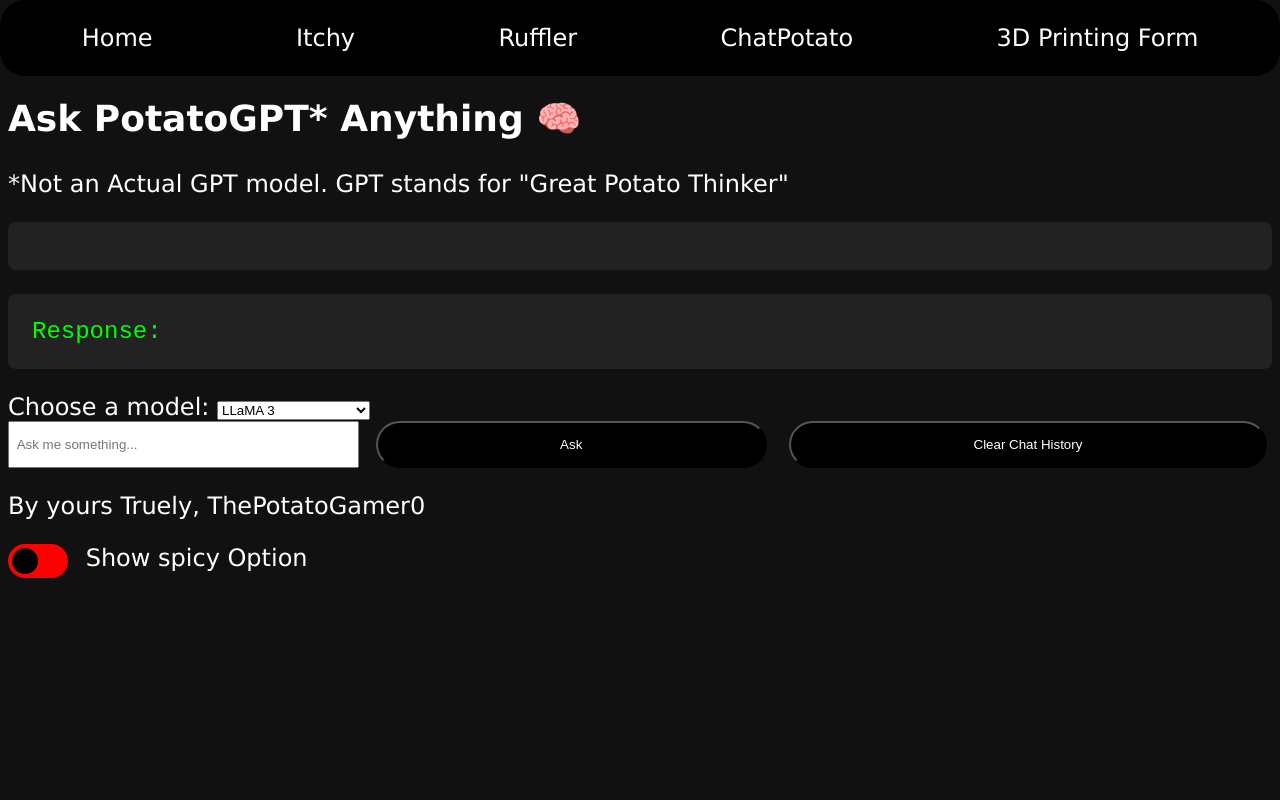
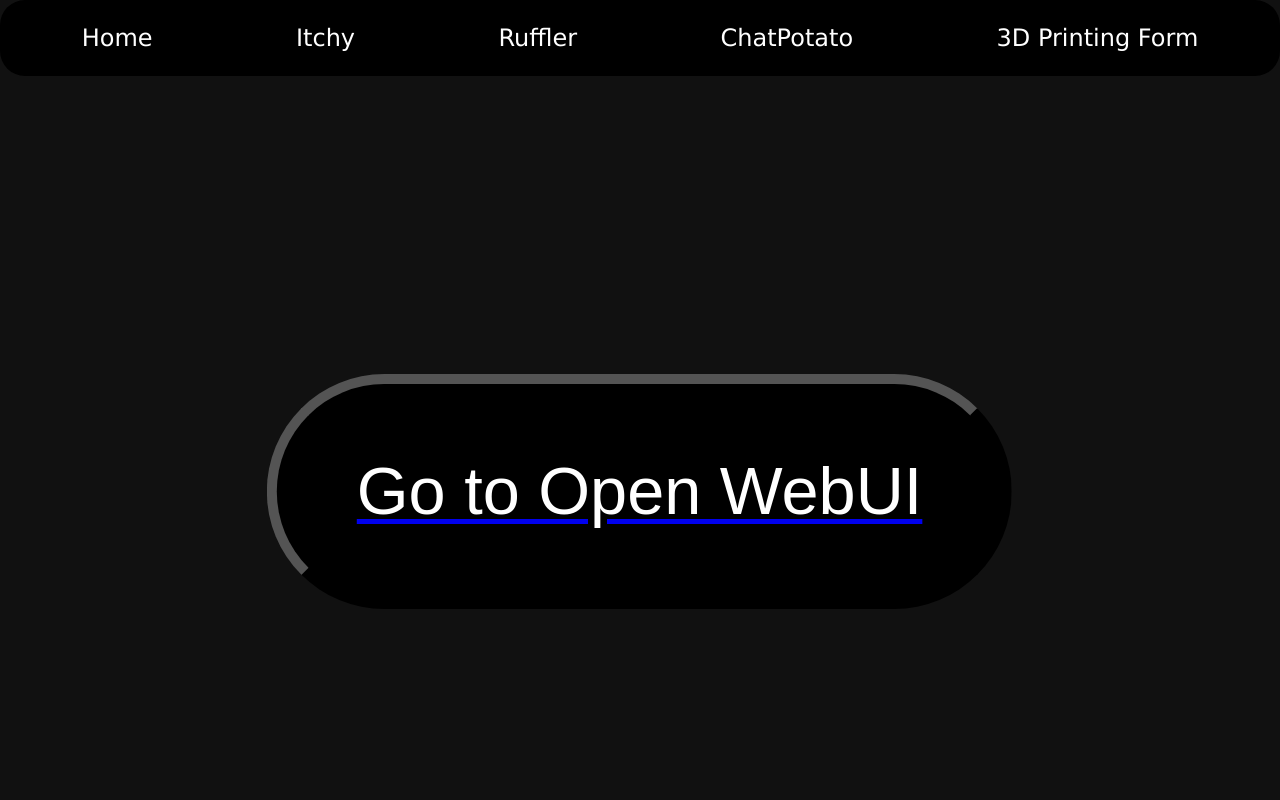
Before and after one commit to ThePotatoGamer0/ChatPotato, a plain HTML site: page index.htm in a window 1280 px wide. Shown: the top 800 px of the page. Drawn offline with Linux system fonts and the light colour scheme.

Commit message:
Update to Open Web-UI

```diff
--- a/index.htm
+++ b/index.htm
@@ -25,30 +25,10 @@
   </div>
 
   <div class="content">
-    <div>
-    <h2>Ask PotatoGPT* Anything 🧠</h2>
-    <p>*Not an Actual GPT model. GPT stands for "Great Potato Thinker"</p>
-    <pre id="chat-history" style="white-space: pre-wrap; margin-top: 1em; background: #222; color: #0f0; padding: 1em; border-radius: 8px;">History:\n</pre>
-    <pre id="response" style="white-space: pre-wrap; margin-top: 1em; background: #222; color: #0f0; padding: 1em; border-radius: 8px;">Response:</pre>
-    <label for="model-select">Choose a model:</label>
-    <select id="model-select">
-      <option value="llama3">LLaMA 3</option>
-      <option value="llama2">LLaMA 2</option>
-      <option value="mistral">Mistral</option>
-      <option value="gemma">Gemma (Tiny Gemini)</option>
-      <option value="phi3">Phi 3</option>
-      <option value="command-r">Command-r</option>
-      <option value="mixtral">Mixtral</option>
-      <option value="deepseek-r1">Deepseek-R1</option>
-      <option value="benevolentjoker/nsfwvanessa">Vanessa</option>
-      <option value="benevolentjoker/nsfwmonika">Monika</option>
-    </select>
-    <form id="ai-form" style="display: flex; gap: 0.5em; flex-wrap: wrap;">
-      <input type="text" id="prompt" placeholder="Ask me something..." style="flex: 1; padding: 0.5em;" required />
-      <button type="submit" class="button">Ask</button>
-      <button type="button" id="clear-chat-history" class="button">Clear Chat History</button>
-    </form>
-    </div>
+
+  <a href="https://ai.potatogamer.uk">
+    <button class="button" style="scale: 5; margin-top: 50vh; margin-bottom: 50vh; margin-left: auto; margin-right: auto;">Go to Open WebUI</button>
+  </a>
 
   <p>By yours Truely, ThePotatoGamer0</p>
 
```
